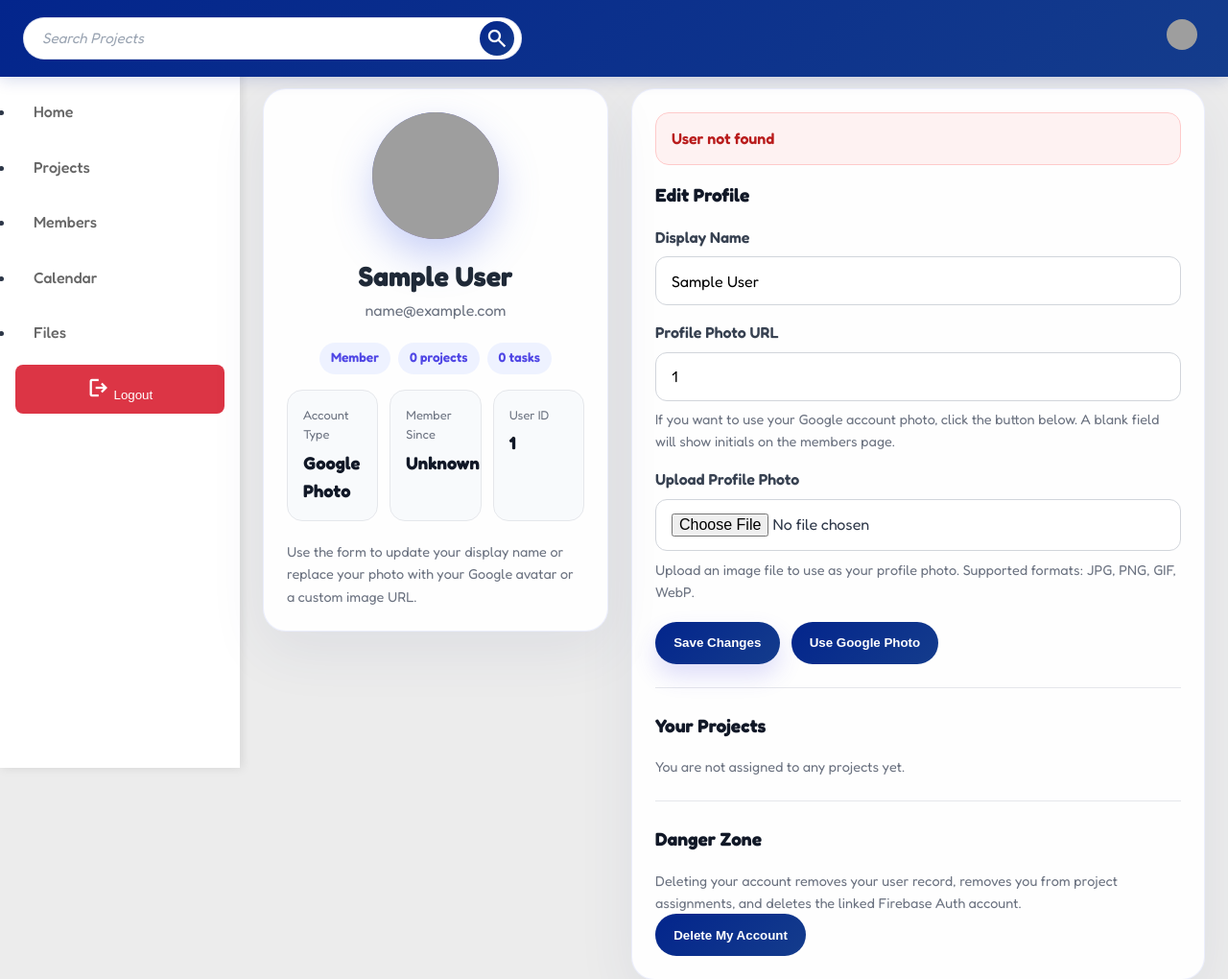
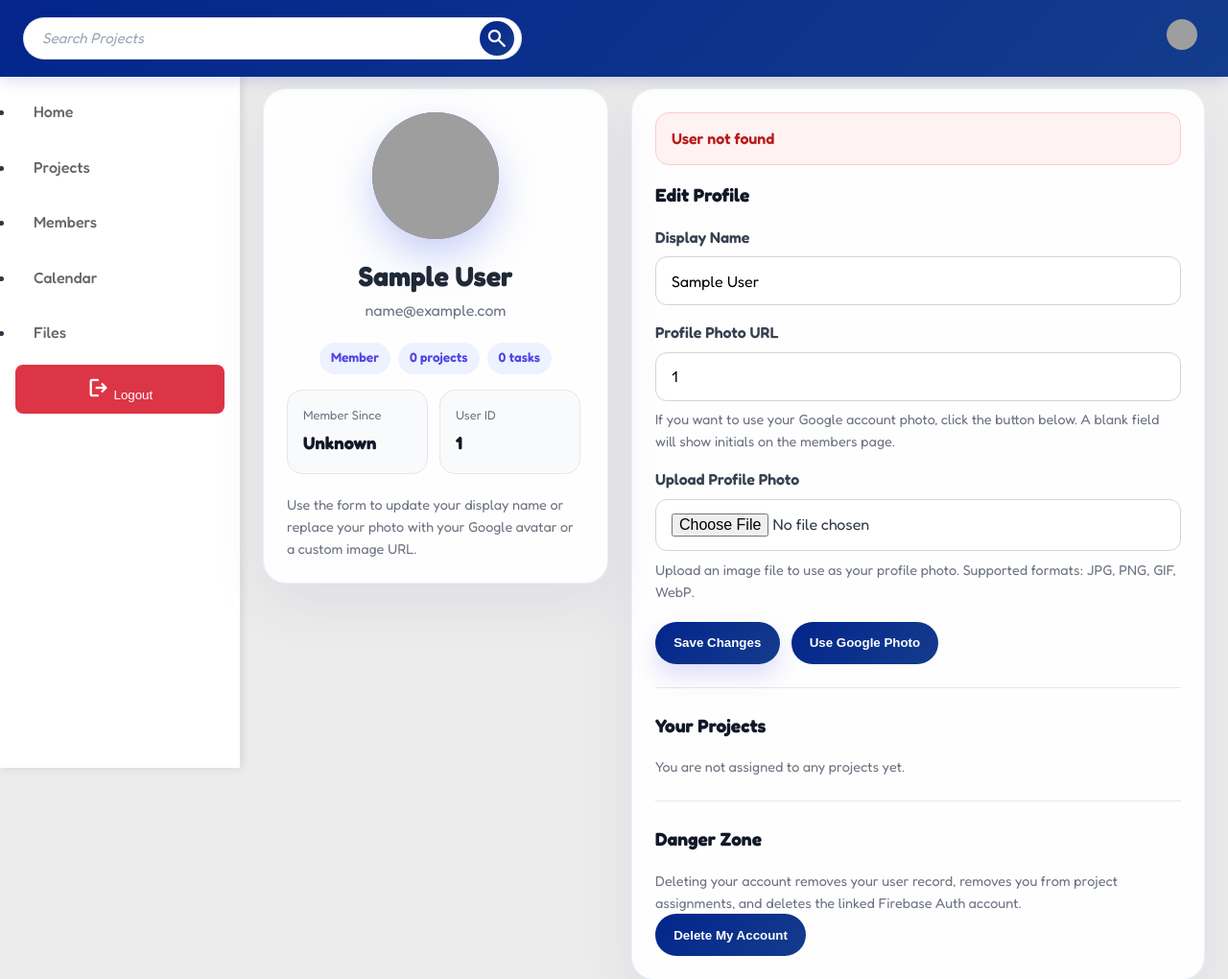
Before and after one commit to MaharLeika18/Task-and-Document-Manager, a Flask app: page /members/profile in a window 1280 px wide. Shown: the top 1020 px of the page at 96% size. Run offline with Flask 3, Linux system fonts and the light colour scheme; the visitor is signed in with stand-in values (Sample User, id 1); data that the repository does not hold is empty; some libraries are stand-ins or nearby versions; grey boxes are pictures that could not be loaded.

Commit message:
habada
profile

```diff
--- a/app/templates/home.html
+++ b/app/templates/home.html
@@ -17,7 +17,7 @@
     </div>
     <div class="card">
         <h3>Tasks</h3>
-        <p>Track your tasks and progress</p>
+        <p>Track your current tasks and progress</p>
         <a href="{{ url_for('projects.projects') }}" class="card-link">View Tasks</a>
     </div>
     <div class="card">
--- a/app/templates/profile.html
+++ b/app/templates/profile.html
@@ -192,7 +192,7 @@
         grid-template-columns: repeat(3, 1fr);
         gap: 0.75rem;
         margin: 1rem 0 1.25rem;
-        width: 100%;
+        width: 150%;
     }
 
     .info-card {
@@ -301,10 +301,10 @@
         </div>
 
         <div class="info-grid">
-            <div class="info-card">
+            <!-- <div class="info-card">
                 <span>Account Type</span>
                 <strong>{{ profile.photo_source|title }} Photo</strong>
-            </div>
+            </div> -->
             <div class="info-card">
                 <span>Member Since</span>
                 <strong>{{ profile.date_created or 'Unknown' }}</strong>
```
Also changed, not shown: app/google_drive_services.py (line endings or trailing spaces).
